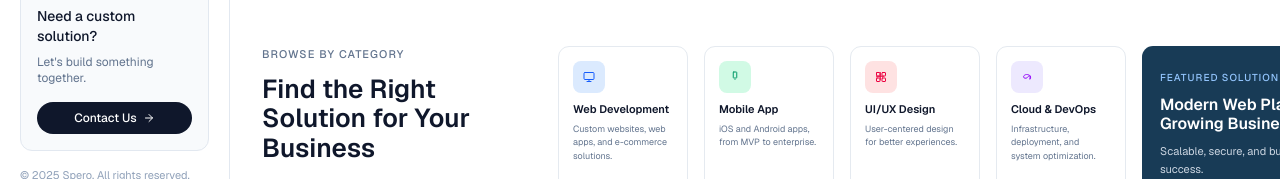
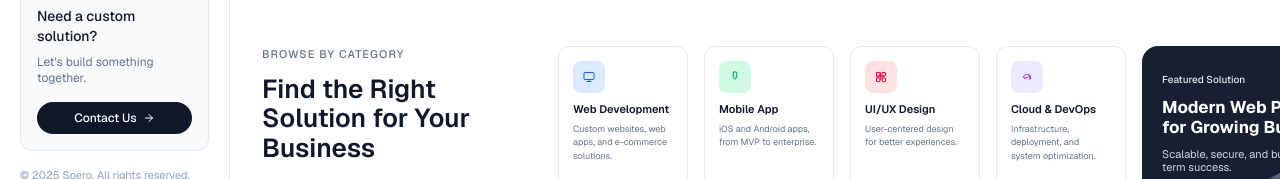
Before and after one commit to RamliWane/e-catalog-SPERO, a Next.js app: page / in a window 1280 px wide. Shown: the part 621-800 px from the top of the page. Built offline with nearby package versions, Linux system fonts and the light colour scheme.

Commit message:
adjustment: adjustment at second section in home

```diff
--- a/app/components/home/BrowseByCategory.tsx
+++ b/app/components/home/BrowseByCategory.tsx
@@ -6,7 +6,6 @@ import {
   WorkflowIcon,
   CloudIcon,
   ArrowRightIcon,
-  Cube3DIcon,
 } from "@/lib/icons";
 
 const CATEGORIES = [
@@ -128,27 +127,32 @@ export default function BrowseByCategory() {
 
         {/* Card Featured */}
         <div className="min-w-0 sm:col-span-2 xl:col-span-1">
-          <div className="relative overflow-hidden bg-[#183B56] text-white rounded-[11px] p-[18px] h-[178px] flex flex-col justify-between">
-            <div className="relative z-10">
-              <span className="inline-block mb-[10px] text-[10px] font-medium text-[#93C5FD] uppercase tracking-widest">
+          <div className="relative overflow-hidden bg-[#162032] text-white rounded-[16px] p-[20px] h-[200px] flex flex-col">
+            <div className="relative z-10 w-[90%]">
+              <span className="inline-block mb-[10px] text-[10px] font-medium text-gray-200">
                 Featured Solution
               </span>
-              <h3 className="text-[16px] font-semibold leading-[1.2] mb-[10px]">
+              <h3 className="text-[17px] font-bold leading-[1.2] mb-[10px]">
                 Modern Web Platform for Growing Business
               </h3>
-              <p className="text-[11px] text-[#CBD5E1] leading-[1.6] mb-[14px]">
+              <p className="text-[11px] text-[#CBD5E1] leading-[1.2]">
                 Scalable, secure, and built for long-term success.
               </p>
               <a
                 href="#"
-                className="text-[11px] font-medium text-white flex items-center gap-1 hover:translate-x-1 transition-transform duration-200 focus-visible:outline-none focus-visible:underline"
+                className="text-[11px] pt-10 font-medium text-white flex items-center gap-1.5 hover:translate-x-1 transition-transform duration-200 focus-visible:outline-none focus-visible:underline"
               >
                 Explore Project
-                <ArrowRightIcon size={10} />
+                <ArrowRightIcon size={11} />
               </a>
             </div>
-            <div className="absolute right-[-6px] bottom-[-6px] opacity-40 pointer-events-none">
-              <Cube3DIcon className="w-[56px] h-[56px]" />
+            <div className="absolute right-0 h-full w-[55%] flex items-center justify-center overflow-hidden">
+              <img
+                src="/asset-section-3.png"
+                alt="Featured solution glass cube"
+                className="w-full h-full object-contain opacity-90"
+              />
+
             </div>
           </div>
         </div>
```
Also changed, not shown: public/asset-section-3.png (added).
